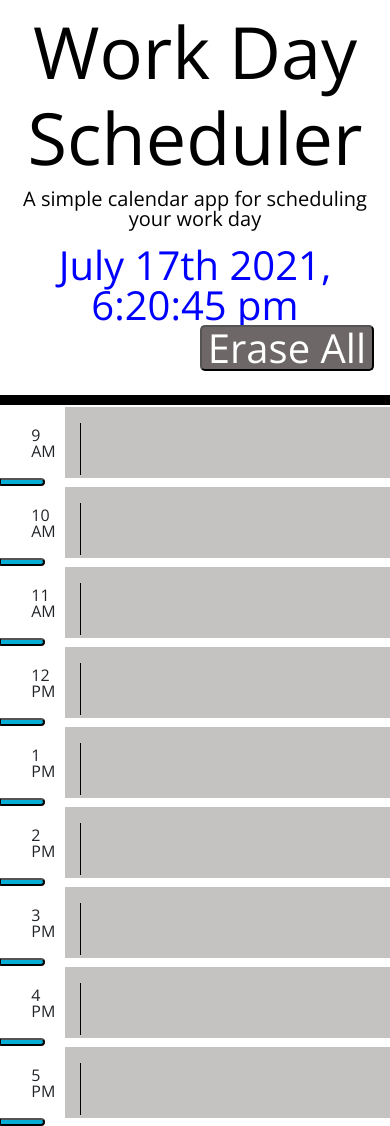
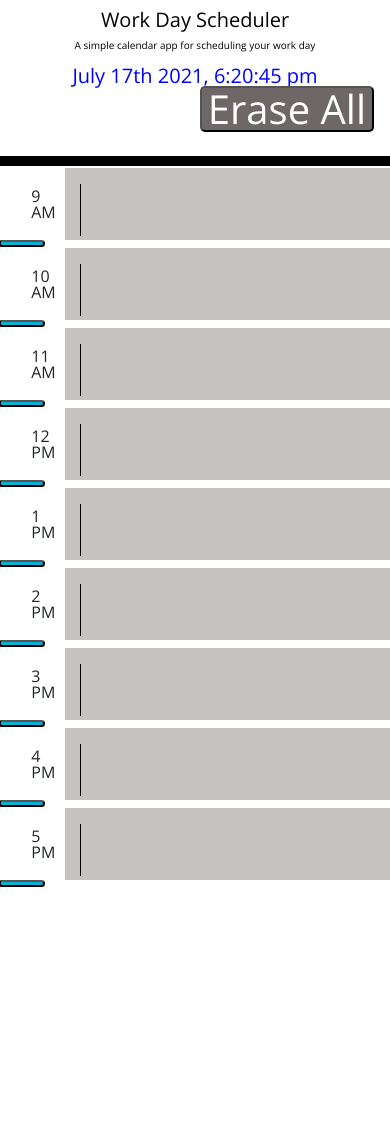
Before and after one commit to miraj00/Work-Day-Scheduler, a plain HTML site: page index.html in a window 390 px wide. Shown: the top 1126 px of the page. After the commit the page ends 887 px from the top, so only its background shows below. Drawn offline with nearby package versions, Linux system fonts and the light colour scheme; a web font is replaced by a local one.

Commit message:
media Query added

```diff
--- a/Develop/style.css
+++ b/Develop/style.css
@@ -97,3 +97,21 @@ div.col-10 { background-color: rgb(197, 194, 194) }
  font-size: 40px;
  border-radius: 5px;
 }
+
+@media screen and (max-width: 575px){
+  .display-3 {
+   font-size: 20px;
+}
+
+  .lead {
+    font-size: 10px;
+
+  }
+
+  #currentTimeStyle  {
+    font-size: 20px;
+  }
+
+  #task0 {
+
+  }
```
